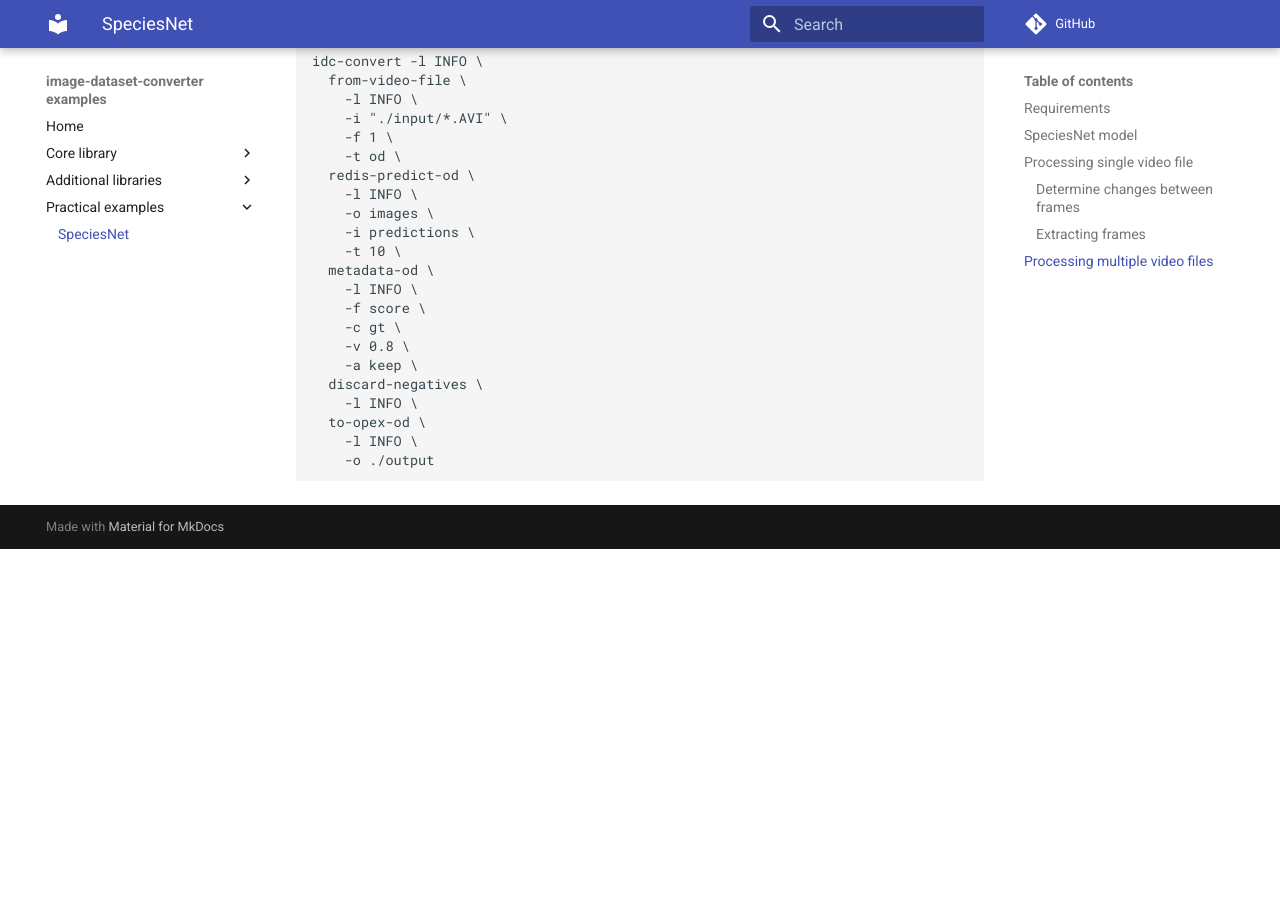
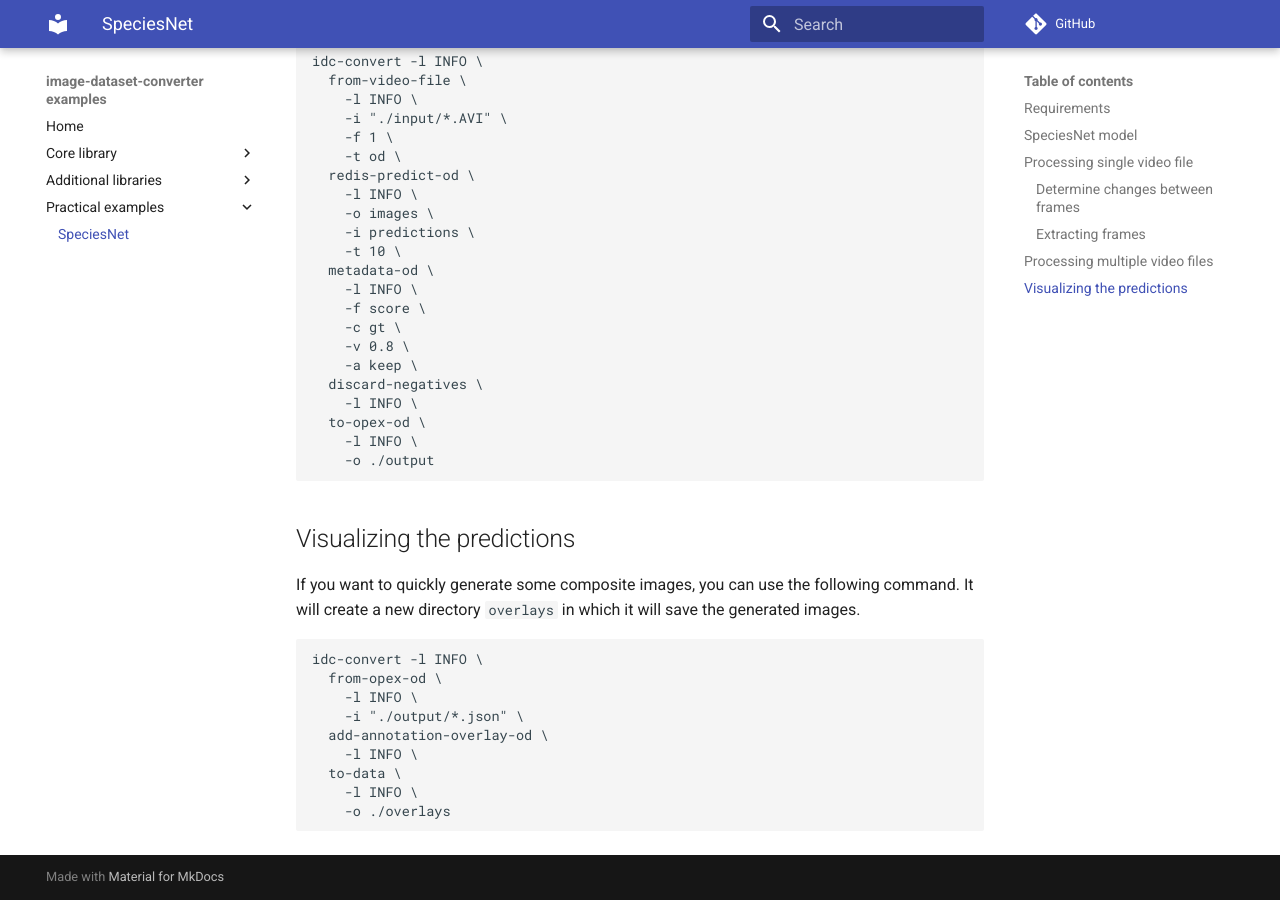
Before and after one commit to waikato-datamining/image-dataset-converter-examples, an MkDocs documentation site: the page built from docs/speciesnet.md, in a window 1280 px wide and 900 px high, scrolled down 3868 px. Built offline with MkDocs 1.6.1 and Material for MkDocs 9.7.7, drawn with Linux system fonts in a browser that asks for light colours; comment, search, counter and statistics services are not loaded; before the commit the page ends 4417 px from its top, so only the background shows below that.

Commit message:
added section on generating composite images

````diff
--- a/docs/speciesnet.md
+++ b/docs/speciesnet.md
@@ -216,3 +216,21 @@ idc-convert -l INFO \
     -l INFO \
     -o ./output
 ```
+
+# Visualizing the predictions
+
+If you want to quickly generate some composite images, you can use the
+following command. It will create a new directory `overlays` in which
+it will save the generated images.
+
+```bash
+idc-convert -l INFO \
+  from-opex-od \
+    -l INFO \
+    -i "./output/*.json" \
+  add-annotation-overlay-od \
+    -l INFO \
+  to-data \
+    -l INFO \
+    -o ./overlays
+```
````
